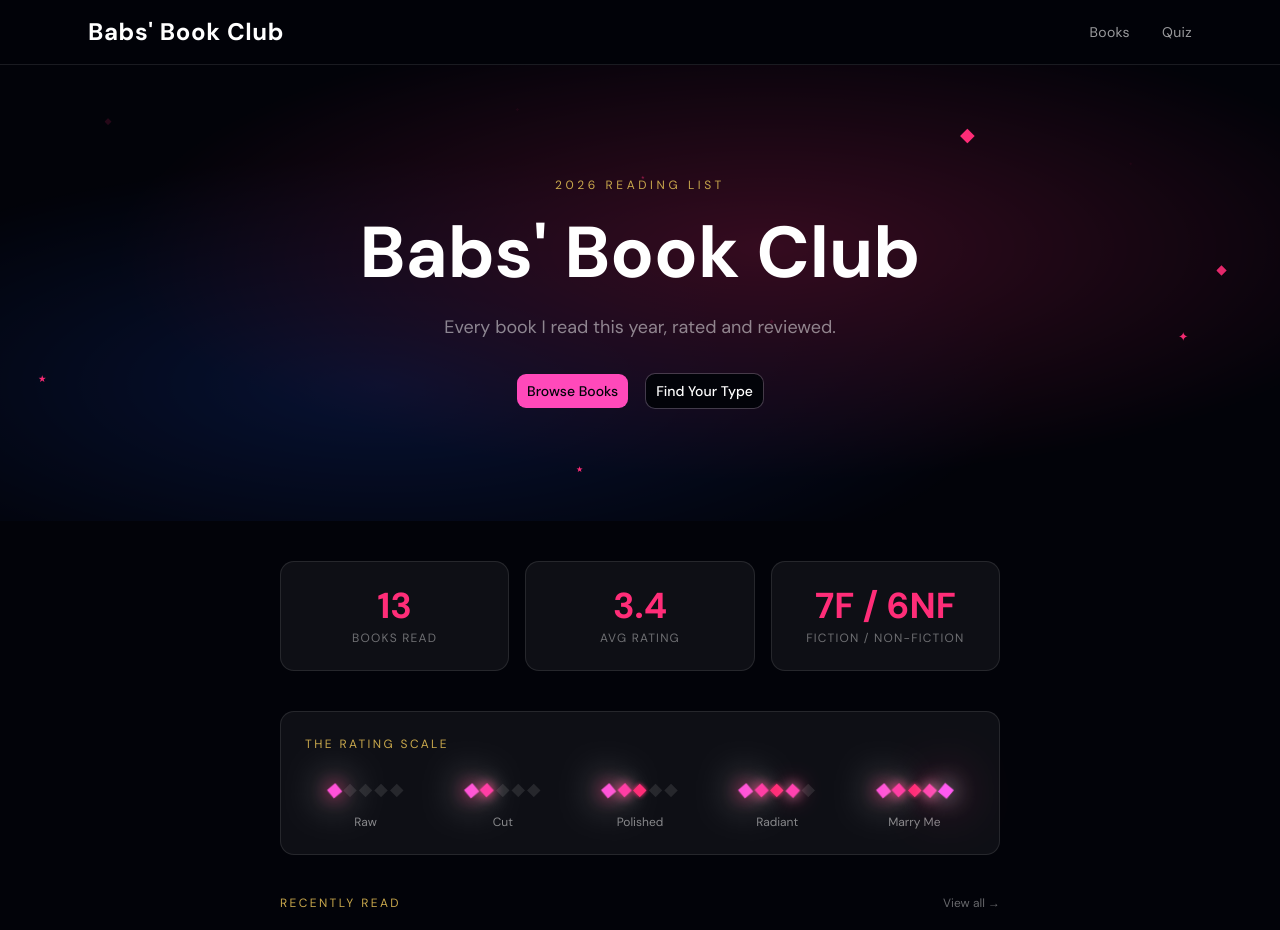
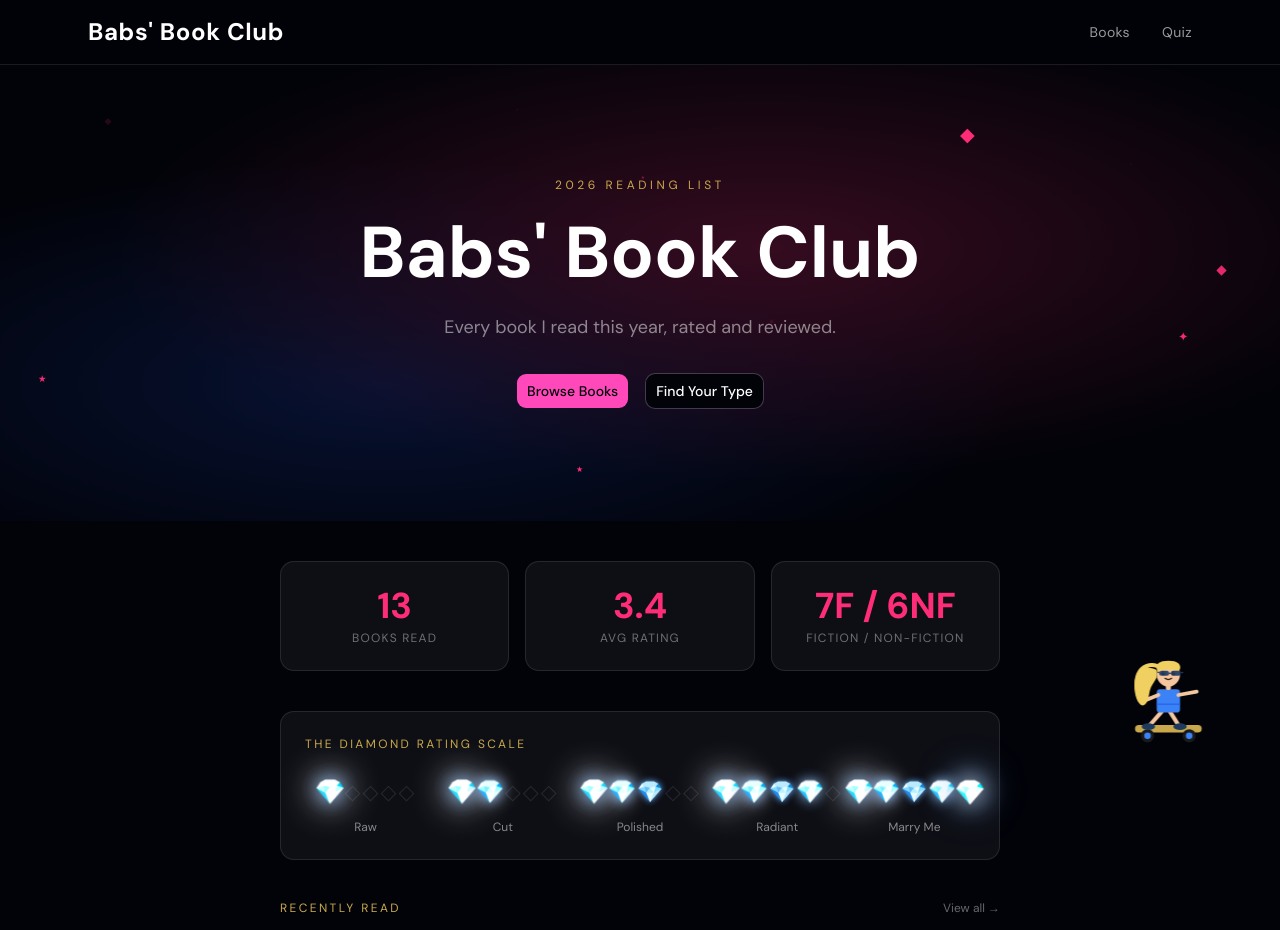
Before and after one commit to bridgete-work/babs-book-club, a Next.js app: page / in a window 1280 px wide. Shown: the top 930 px of the page. Built offline with nearby package versions, Linux system fonts and the light colour scheme.

Commit message:
Add book covers, both skater girls on screen together, blue diamond sparkles, 💎 emoji ratings, updated scale label

```diff
--- a/app/globals.css
+++ b/app/globals.css
@@ -103,10 +103,11 @@
 }
 
 @keyframes diamond-shine {
-  0%, 100% { filter: brightness(1) drop-shadow(0 0 2px #ff2d78); transform: rotate(0deg) scale(1); }
-  25% { filter: brightness(1.8) drop-shadow(0 0 8px #ff2d78) drop-shadow(0 0 16px #fff); transform: rotate(5deg) scale(1.15); }
-  50% { filter: brightness(1.3) drop-shadow(0 0 4px #c9a84c); transform: rotate(0deg) scale(1.05); }
-  75% { filter: brightness(2) drop-shadow(0 0 10px #fff) drop-shadow(0 0 20px #ff2d78); transform: rotate(-5deg) scale(1.2); }
+  0%, 100% { filter: brightness(1) drop-shadow(0 0 3px #60a5fa); transform: scale(1); }
+  20% { filter: brightness(1.6) drop-shadow(0 0 8px #93c5fd) drop-shadow(0 0 16px #fff); transform: scale(1.2); }
+  40% { filter: brightness(1.2) drop-shadow(0 0 4px #3b82f6); transform: scale(1.05); }
+  60% { filter: brightness(2) drop-shadow(0 0 12px #fff) drop-shadow(0 0 20px #60a5fa); transform: scale(1.25); }
+  80% { filter: brightness(1.4) drop-shadow(0 0 6px #93c5fd); transform: scale(1.1); }
 }
 
 @keyframes sparkle-float {
@@ -130,9 +131,9 @@
 
 .skater-girl-blue {
   animation: skate-across-blue 30s linear infinite;
-  animation-delay: -15s;
+  animation-delay: 1.8s;
   position: fixed;
-  bottom: 60px;
+  bottom: 55px;
   left: 0;
   z-index: 5;
   pointer-events: none;
--- a/app/page.tsx
+++ b/app/page.tsx
@@ -110,7 +110,7 @@ export default function Home() {
       {/* Animated Diamond Rating Scale */}
       <section className="max-w-3xl mx-auto px-6 pb-10">
         <div className="rounded-xl border border-white/10 bg-white/5 p-6">
-          <p className="text-xs tracking-[0.2em] uppercase text-[#c9a84c] font-sans mb-6">The Rating Scale</p>
+          <p className="text-xs tracking-[0.2em] uppercase text-[#c9a84c] font-sans mb-6">The Diamond Rating Scale</p>
           <div className="grid grid-cols-2 sm:grid-cols-5 gap-4">
             {RATING_TIERS.map(({ rating, label }) => (
               <div key={rating} className="text-center space-y-3">
@@ -120,12 +120,13 @@ export default function Home() {
                       key={i}
                       className={i <= rating ? "diamond-animated" : ""}
                       style={{
-                        fontSize: "1.1rem",
-                        color: i <= rating ? "#ff2d78" : "rgba(255,255,255,0.1)",
-                        animationDelay: i <= rating ? `${(i - 1) * 0.3}s` : "0s",
+                        fontSize: "1.3rem",
+                        opacity: i <= rating ? 1 : 0.1,
+                        animationDelay: i <= rating ? `${(i - 1) * 0.35}s` : "0s",
+                        display: "inline-block",
                       }}
                     >
-                      ◆
+                      {i <= rating ? "💎" : "◇"}
                     </span>
                   ))}
                 </div>
--- a/data/books.json
+++ b/data/books.json
@@ -4,7 +4,7 @@
     "title": "Atmosphere",
     "author": "Taylor Jenkins Reid",
     "isbn": null,
-    "coverUrl": null,
+    "coverUrl": "https://covers.openlibrary.org/b/id/15098710-L.jpg",
     "coverColor": "#1a1a3e",
     "rating": 3,
     "ratingLabel": "Polished",
@@ -18,7 +18,7 @@
     "title": "The Correspondent",
     "author": "Virginia Evans",
     "isbn": null,
-    "coverUrl": null,
+    "coverUrl": "https://covers.openlibrary.org/b/id/15207456-L.jpg",
     "coverColor": "#4a0e2b",
     "rating": 5,
     "ratingLabel": "Perfect Clarity — Marry Me",
@@ -32,7 +32,7 @@
     "title": "Heart the Lover",
     "author": "Lily King",
     "isbn": null,
-    "coverUrl": null,
+    "coverUrl": "https://covers.openlibrary.org/b/id/15143628-L.jpg",
     "coverColor": "#6b1a3a",
     "rating": 5,
     "ratingLabel": "Perfect Clarity — Marry Me",
@@ -46,7 +46,7 @@
     "title": "All Fours",
     "author": "Miranda July",
     "isbn": "9780593714379",
-    "coverUrl": null,
+    "coverUrl": "https://covers.openlibrary.org/b/id/14610346-L.jpg",
     "coverColor": "#0d3d3a",
     "rating": 4,
     "ratingLabel": "Radiant",
@@ -60,7 +60,7 @@
     "title": "Bunny",
     "author": "Mona Awad",
     "isbn": "9780525559733",
-    "coverUrl": null,
+    "coverUrl": "https://covers.openlibrary.org/b/id/8807371-L.jpg",
     "coverColor": "#2d1b4e",
     "rating": 1,
     "ratingLabel": "Raw",
@@ -88,7 +88,7 @@
     "title": "Flesh",
     "author": "David Szalay",
     "isbn": null,
-    "coverUrl": null,
+    "coverUrl": "https://covers.openlibrary.org/b/id/15180002-L.jpg",
     "coverColor": "#0d3320",
     "rating": 3,
     "ratingLabel": "Polished",
@@ -102,7 +102,7 @@
     "title": "Strangers: A Memoir of Marriage",
     "author": "Belle Burden",
     "isbn": null,
-    "coverUrl": null,
+    "coverUrl": "https://covers.openlibrary.org/b/id/15165045-L.jpg",
     "coverColor": "#3d0e1e",
     "rating": 4,
     "ratingLabel": "Radiant",
@@ -116,7 +116,7 @@
     "title": "Signs: The Secret Language of the Universe",
     "author": "Laura Lynne Jackson",
     "isbn": "9781984822710",
-    "coverUrl": null,
+    "coverUrl": "https://covers.openlibrary.org/b/id/8780435-L.jpg",
     "coverColor": "#1a1060",
     "rating": 4,
     "ratingLabel": "Radiant",
@@ -130,7 +130,7 @@
     "title": "Journey of Souls: Case Studies of Life Between Lives",
     "author": "Michael Newton",
     "isbn": "9781567184983",
-    "coverUrl": null,
+    "coverUrl": "https://covers.openlibrary.org/b/id/809169-L.jpg",
     "coverColor": "#0a0a2e",
     "rating": 3,
     "ratingLabel": "Polished",
@@ -144,7 +144,7 @@
     "title": "The Subtle Art of Not Giving a F*ck",
     "author": "Mark Manson",
     "isbn": "9780062457714",
-    "coverUrl": null,
+    "coverUrl": "https://covers.openlibrary.org/b/id/12833491-L.jpg",
     "coverColor": "#3d1a00",
     "rating": 3,
     "ratingLabel": "Polished",
```
